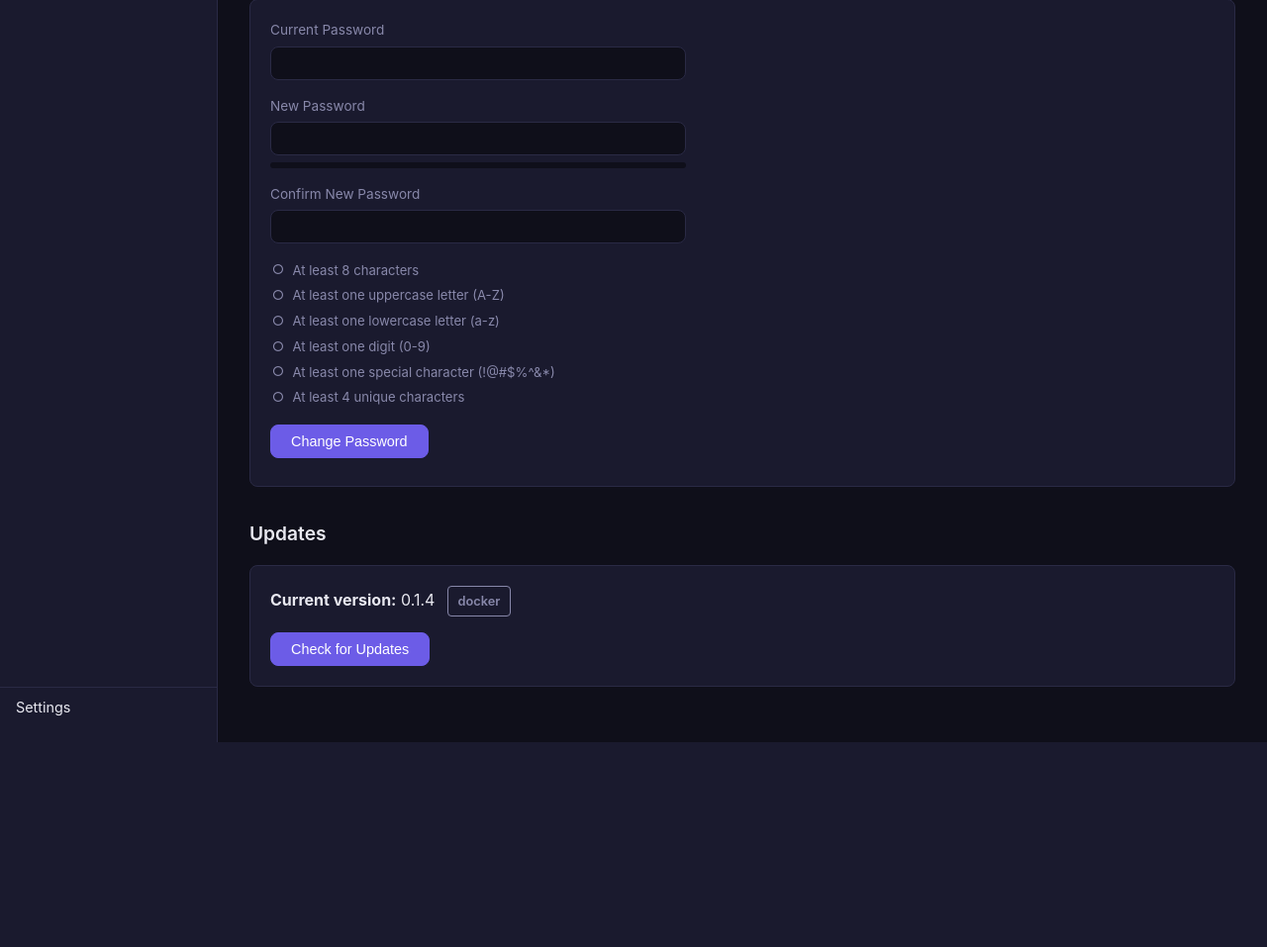
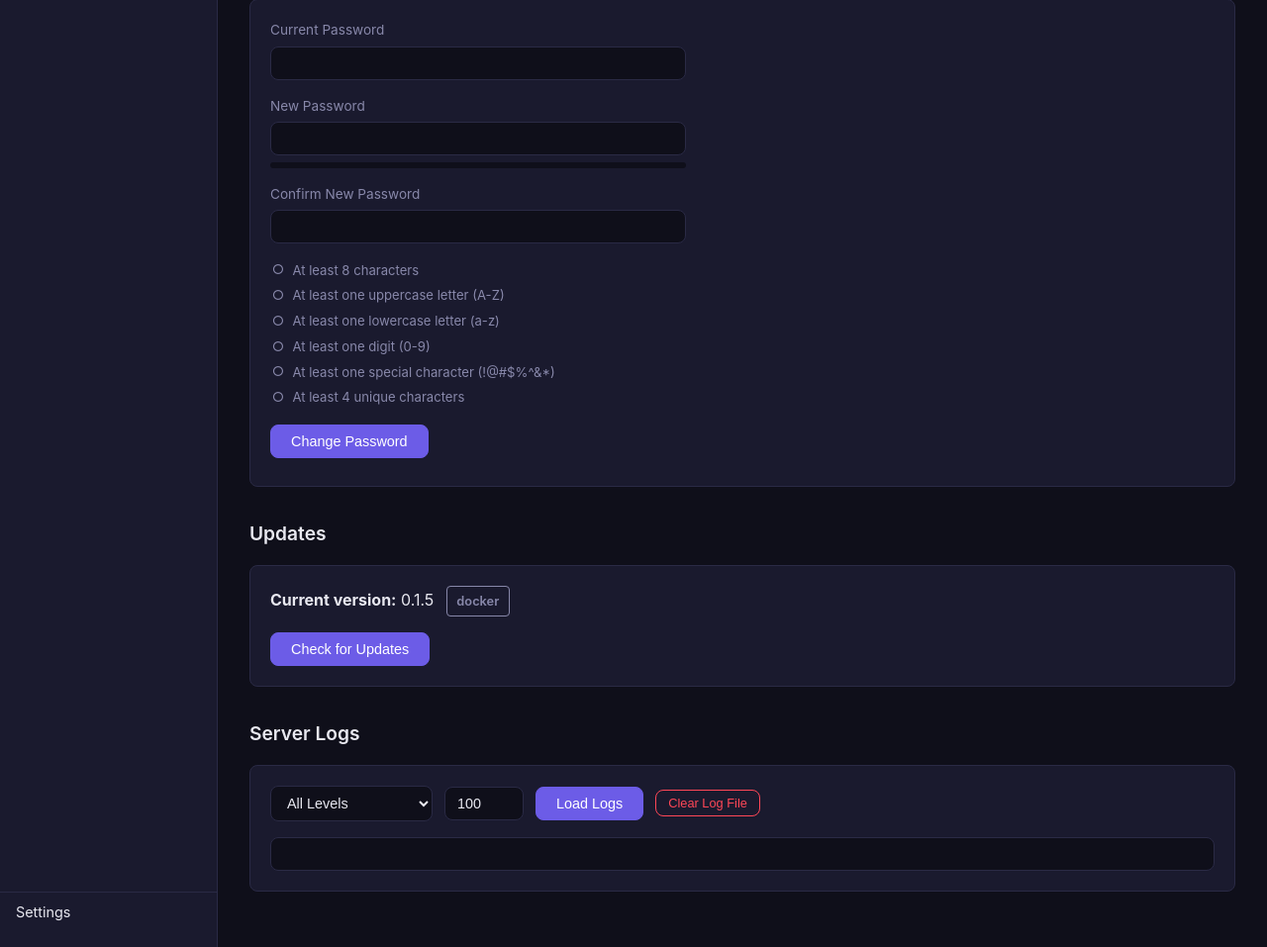
Before and after one commit to trickdaddy24/OpenStream, a FastAPI app: page /settings in a window 1280 px wide. Shown: the part 513-1470 px from the top of the page at 99% size. Before the commit the page ends 1263 px from the top, so only its background shows below. Run offline with FastAPI, Linux system fonts and the light colour scheme; the visitor is signed in with stand-in values (Sample User, id 1); data that the repository does not hold is empty; some libraries are stand-ins or nearby versions.

Commit message:
Add rotating log file and log viewer — v0.1.5
RotatingFileHandler writes to data/logs/openstream.log (5 MB, 3 backups).
Timestamps and module names in log format. Uvicorn logs captured too.
Settings page has a log viewer with level filtering and clear button.
Admin-only API: GET /api/logs, POST /api/logs/clear.

Co-Authored-By: Claude Opus 4.6 <noreply@anthropic.com>

```diff
--- a/openstream/__init__.py
+++ b/openstream/__init__.py
@@ -1,3 +1,3 @@
 """OpenStream — Python media server."""
 
-__version__ = "0.1.4"
+__version__ = "0.1.5"
--- a/openstream/app.py
+++ b/openstream/app.py
@@ -1,6 +1,7 @@
 """FastAPI application factory and entry point."""
 
 import logging
+import logging.handlers
 from contextlib import asynccontextmanager
 from pathlib import Path
 
@@ -27,6 +28,7 @@ def _ensure_dirs():
         settings.metadata_dir / "posters",
         settings.metadata_dir / "backdrops",
         settings.thumbnail_dir,
+        settings.log_dir,
     ]:
         d.mkdir(parents=True, exist_ok=True)
 
@@ -60,14 +62,63 @@ async def _startup_update_check():
         pass  # Never let update check crash the app
 
 
+def _setup_logging():
+    """Configure logging with rotating file handler + console output."""
+    log_level = logging.DEBUG if settings.debug else logging.INFO
+    log_format = "%(asctime)s  %(levelname)-8s  %(name)s  %(message)s"
+    date_format = "%Y-%m-%d %H:%M:%S"
+
+    # Root openstream logger — all submodules inherit
+    root = logging.getLogger("openstream")
+    root.setLevel(log_level)
+
+    # Avoid adding duplicate handlers on reload
+    if root.handlers:
+        return
+
+    formatter = logging.Formatter(log_format, datefmt=date_format)
+
+    # Console handler (stdout)
+    console = logging.StreamHandler()
+    console.setLevel(log_level)
+    console.setFormatter(formatter)
+    root.addHandler(console)
+
+    # Rotating file handler → data/logs/openstream.log
+    log_file = settings.log_dir / "openstream.log"
+    try:
+        file_handler = logging.handlers.RotatingFileHandler(
+            str(log_file),
+            maxBytes=settings.log_max_bytes,
+            backupCount=settings.log_backup_count,
+            encoding="utf-8",
+        )
+        file_handler.setLevel(log_level)
+        file_handler.setFormatter(formatter)
+        root.addHandler(file_handler)
+    except OSError as e:
+        root.warning("Could not open log file %s: %s", log_file, e)
+
+    # Also capture uvicorn access logs to the same file
+    for uv_name in ("uvicorn", "uvicorn.access", "uvicorn.error"):
+        uv_logger = logging.getLogger(uv_name)
+        uv_logger.handlers = []  # remove default handlers
+        uv_logger.addHandler(console)
+        try:
+            uv_logger.addHandler(file_handler)
+        except Exception:
+            pass
+
+
 @asynccontextmanager
 async def lifespan(app: FastAPI):
     """Startup and shutdown events."""
     import asyncio
 
-    logging.basicConfig(level=logging.INFO, format="%(levelname)s: %(message)s")
+    _ensure_dirs()
+    _setup_logging()
     logger.info("OpenStream %s starting up", settings.app_version)
-    _ensure_dirs()
+    logger.info("Log file: %s", settings.log_dir / "openstream.log")
     init_db()
     _ensure_admin()
 
--- a/openstream/routes/api.py
+++ b/openstream/routes/api.py
@@ -382,3 +382,80 @@ async def api_update_instructions():
 async def api_apply_update():
     """Execute the update action (git pull or pip upgrade)."""
     return perform_update()
+
+
+# ---------- Logs ----------
+
+@router.get("/logs")
+async def get_logs(
+    lines: int = 200,
+    level: str = "all",
+    request: Request = None,
+    db: Session = Depends(get_db),
+):
+    """Return recent log lines from the log file.
+
+    Query params:
+        lines — max lines to return (default 200, max 2000)
+        level — filter: "all", "error", "warning", "info"
+    """
+    user = get_current_user(request, db)
+    if not user or not user.is_admin:
+        raise HTTPException(403, "Admin access required")
+
+    from openstream.config import settings as _settings
+    log_file = _settings.log_dir / "openstream.log"
+
+    if not log_file.exists():
+        return {"lines": [], "total": 0, "log_file": str(log_file)}
+
+    lines = min(lines, 2000)
+
+    try:
+        with open(log_file, "r", encoding="utf-8", errors="replace") as f:
+            all_lines = f.readlines()
+    except OSError:
+        return {"lines": [], "total": 0, "log_file": str(log_file)}
+
+    # Filter by level
+    if level != "all":
+        level_upper = level.upper()
+        level_map = {
+            "error": ("ERROR", "CRITICAL"),
+            "warning": ("WARNING", "ERROR", "CRITICAL"),
+            "info": ("INFO", "WARNING", "ERROR", "CRITICAL"),
+        }
+        allowed = level_map.get(level, ())
+        if allowed:
+            all_lines = [ln for ln in all_lines if any(lv in ln for lv in allowed)]
+
+    # Return last N lines (most recent)
+    recent = all_lines[-lines:]
+    return {
+        "lines": [ln.rstrip("\n") for ln in recent],
+        "total": len(all_lines),
+        "showing": len(recent),
+        "log_file": str(log_file),
+    }
+
+
+@router.post("/logs/clear")
+async def clear_logs(
+    request: Request,
+    db: Session = Depends(get_db),
+):
+    """Clear the log file. Admin only."""
+    user = get_current_user(request, db)
+    if not user or not user.is_admin:
+        raise HTTPException(403, "Admin access required")
+
+    from openstream.config import settings as _settings
+    log_file = _settings.log_dir / "openstream.log"
+
+    try:
+        with open(log_file, "w", encoding="utf-8") as f:
+            f.write("")
+        logger.info("Log file cleared by user '%s'", user.username)
+        return {"ok": True, "message": "Log file cleared"}
+    except OSError as e:
+        raise HTTPException(500, f"Could not clear log file: {e}")
--- a/openstream/static/css/style.css
+++ b/openstream/static/css/style.css
@@ -482,6 +482,23 @@ a:hover { color: var(--primary-hover); }
 .pw-rule-fail { color: var(--danger); }
 .pw-rule-fail .pw-rule-icon { color: var(--danger); }
 
+/* ---------- Log Viewer ---------- */
+
+.log-viewer {
+    background: var(--bg);
+    border: 1px solid var(--border);
+    border-radius: var(--radius);
+    padding: 1rem;
+    font-family: "Cascadia Code", "Fira Code", "Consolas", monospace;
+    font-size: 0.8rem;
+    line-height: 1.6;
+    color: var(--text-muted);
+    max-height: 500px;
+    overflow-y: auto;
+    white-space: pre-wrap;
+    word-break: break-all;
+}
+
 /* ---------- Update Banner ---------- */
 
 .update-banner {
--- a/openstream/templates/settings.html
+++ b/openstream/templates/settings.html
@@ -114,6 +114,25 @@
             <h4>Release Notes</h4>
             <pre id="update-notes-text" style="white-space:pre-wrap; font-size:0.85rem; color:var(--text-muted)"></pre>
         </div>
+    </div>
+</section>
+
+<section id="logs" class="section settings-section">
+    <h3 class="section-title">Server Logs</h3>
+    <div class="settings-card">
+        <div style="display:flex; gap:0.75rem; align-items:center; flex-wrap:wrap; margin-bottom:1rem">
+            <select id="log-level-filter" class="select-input">
+                <option value="all">All Levels</option>
+                <option value="error">Errors Only</option>
+                <option value="warning">Warnings & Errors</option>
+                <option value="info">Info & Above</option>
+            </select>
+            <input type="number" id="log-lines" class="input" value="100" min="10" max="2000" style="width:80px" title="Lines">
+            <button class="btn btn-primary" onclick="loadLogs()">Load Logs</button>
+            <button class="btn btn-danger btn-sm" onclick="clearLogs()">Clear Log File</button>
+            <span id="log-info" class="text-muted" style="font-size:0.85rem"></span>
+        </div>
+        <pre id="log-output" class="log-viewer"></pre>
     </div>
 </section>
 
@@ -415,5 +434,43 @@ async function applyUpdate() {
         btn.textContent = 'Retry';
     }
 }
+
+/* ========== Server Logs ========== */
+async function loadLogs() {
+    const output = document.getElementById('log-output');
+    const info = document.getElementById('log-info');
+    const level = document.getElementById('log-level-filter').value;
+    const lines = document.getElementById('log-lines').value;
+
+    output.textContent = 'Loading...';
+    info.textContent = '';
+
+    try {
+        const r = await fetch(`/api/logs?lines=${lines}&level=${level}`);
+        if (r.status === 403) { output.textContent = 'Admin access required.'; return; }
+        const data = await r.json();
+
+        if (data.lines.length === 0) {
+            output.textContent = '(no log entries)';
+        } else {
+            output.textContent = data.lines.join('\n');
+            output.scrollTop = output.scrollHeight;
+        }
+        info.textContent = `Showing ${data.showing} of ${data.total} lines — ${data.log_file}`;
+    } catch (e) {
+        output.textContent = 'Failed to load logs.';
+    }
+}
+
+async function clearLogs() {
+    if (!confirm('Clear the entire log file?')) return;
+    try {
+        const r = await fetch('/api/logs/clear', {method: 'POST'});
+        if (r.ok) {
+            document.getElementById('log-output').textContent = '(log cleared)';
+            document.getElementById('log-info').textContent = '';
+        }
+    } catch (e) { /* silent */ }
+}
 </script>
 {% endblock %}
--- a/pyproject.toml
+++ b/pyproject.toml
@@ -4,7 +4,7 @@ build-backend = "setuptools.build_meta"
 
 [project]
 name = "openstream"
-version = "0.1.4"
+version = "0.1.5"
 description = "A Python media server with web UI, transcoding, and TMDB metadata"
 requires-python = ">=3.11"
 dependencies = [
```
Also changed, not shown: CLAUDE.md (+1 -1 lines), openstream/config.py (+6 -1 lines), CHANGELOG.md, README.md, 1 other file.
